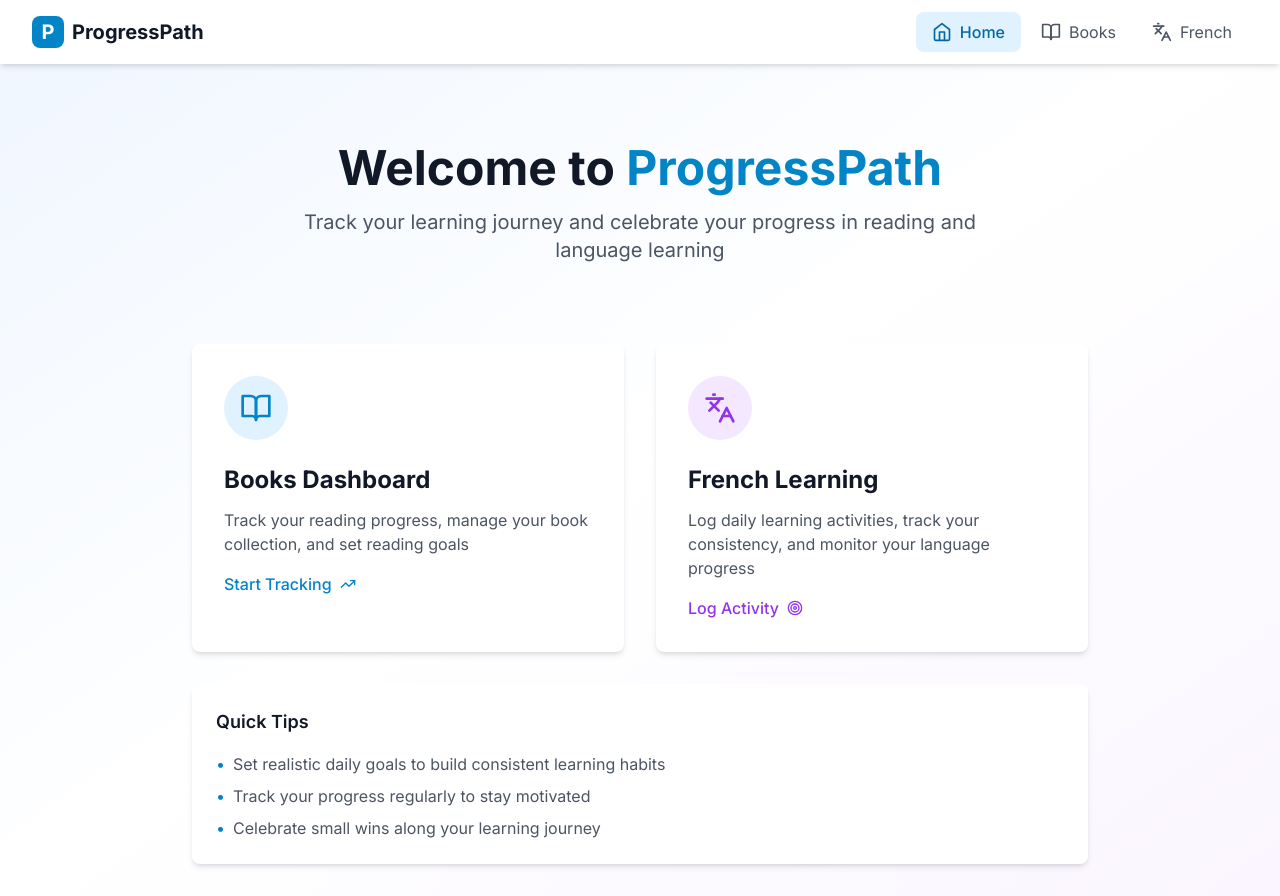
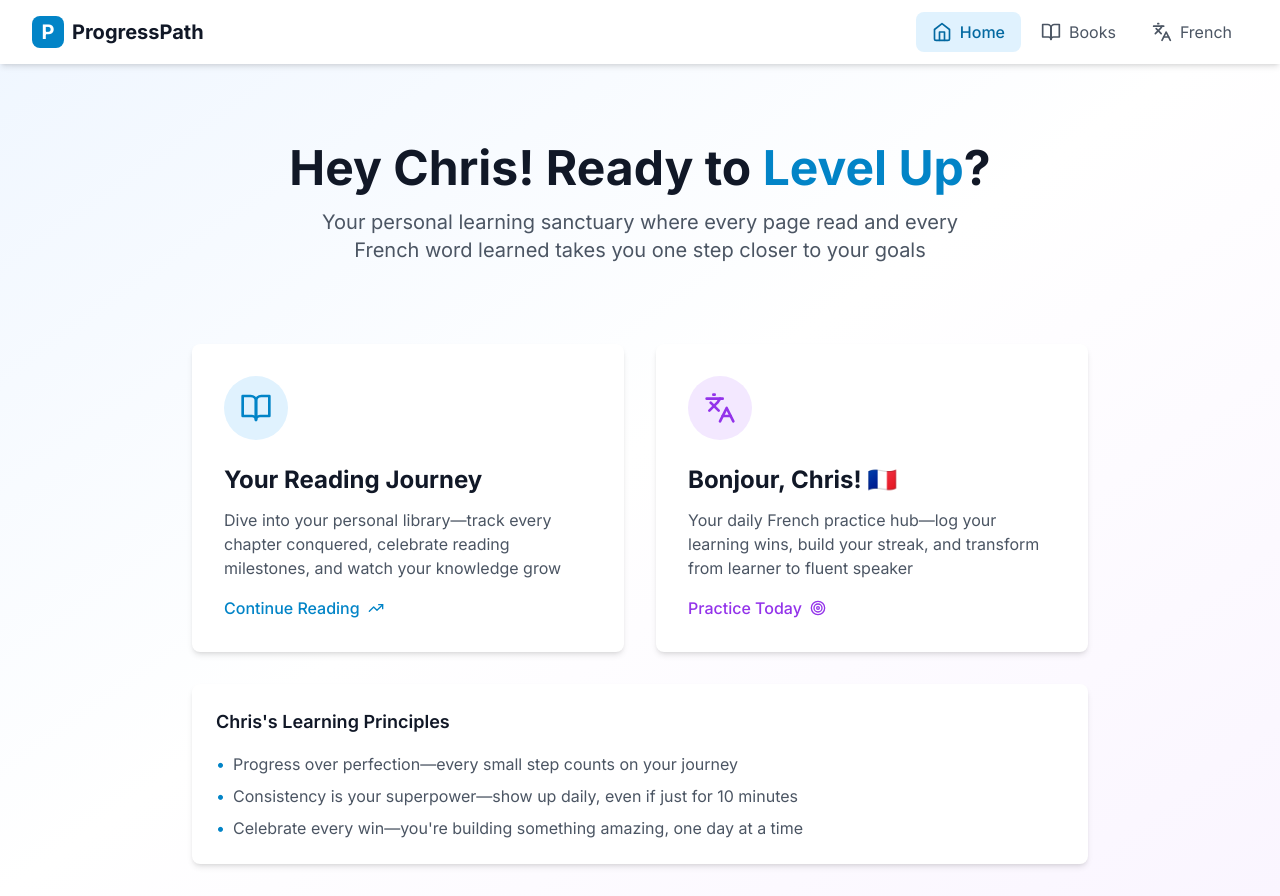
Before and after one commit to RixGem/ProgressPath, a Next.js app: page / in a window 1280 px wide. Built offline with nearby package versions, Linux system fonts and the light colour scheme.

Commit message:
Update homepage with personalized content for Chris

```diff
--- a/app/page.js
+++ b/app/page.js
@@ -7,10 +7,10 @@ export default function Home() {
       {/* Hero Section */}
       <div className="text-center py-12">
         <h1 className="text-5xl font-bold text-gray-900 mb-4">
-          Welcome to <span className="text-primary-600">ProgressPath</span>
+          Hey Chris! Ready to <span className="text-primary-600">Level Up</span>?
         </h1>
         <p className="text-xl text-gray-600 max-w-2xl mx-auto">
-          Track your learning journey and celebrate your progress in reading and language learning
+          Your personal learning sanctuary where every page read and every French word learned takes you one step closer to your goals
         </p>
       </div>
 
@@ -21,12 +21,12 @@ export default function Home() {
           <div className="flex items-center justify-center w-16 h-16 bg-primary-100 rounded-full mb-6">
             <BookOpen className="w-8 h-8 text-primary-600" />
           </div>
-          <h2 className="text-2xl font-bold text-gray-900 mb-3">Books Dashboard</h2>
+          <h2 className="text-2xl font-bold text-gray-900 mb-3">Your Reading Journey</h2>
           <p className="text-gray-600 mb-4">
-            Track your reading progress, manage your book collection, and set reading goals
+            Dive into your personal library—track every chapter conquered, celebrate reading milestones, and watch your knowledge grow
           </p>
           <div className="flex items-center text-primary-600 font-medium">
-            <span>Start Tracking</span>
+            <span>Continue Reading</span>
             <TrendingUp className="w-4 h-4 ml-2" />
           </div>
         </Link>
@@ -36,12 +36,12 @@ export default function Home() {
           <div className="flex items-center justify-center w-16 h-16 bg-purple-100 rounded-full mb-6">
             <Languages className="w-8 h-8 text-purple-600" />
           </div>
-          <h2 className="text-2xl font-bold text-gray-900 mb-3">French Learning</h2>
+          <h2 className="text-2xl font-bold text-gray-900 mb-3">Bonjour, Chris! 🇫🇷</h2>
           <p className="text-gray-600 mb-4">
-            Log daily learning activities, track your consistency, and monitor your language progress
+            Your daily French practice hub—log your learning wins, build your streak, and transform from learner to fluent speaker
           </p>
           <div className="flex items-center text-purple-600 font-medium">
-            <span>Log Activity</span>
+            <span>Practice Today</span>
             <Target className="w-4 h-4 ml-2" />
           </div>
         </Link>
@@ -50,19 +50,19 @@ export default function Home() {
       {/* Stats Overview */}
       <div className="max-w-4xl mx-auto mt-12">
         <div className="card p-6">
-          <h3 className="text-lg font-semibold text-gray-900 mb-4">Quick Tips</h3>
+          <h3 className="text-lg font-semibold text-gray-900 mb-4">Chris's Learning Principles</h3>
           <ul className="space-y-2 text-gray-600">
             <li className="flex items-start">
               <span className="text-primary-600 mr-2">•</span>
-              <span>Set realistic daily goals to build consistent learning habits</span>
+              <span>Progress over perfection—every small step counts on your journey</span>
             </li>
             <li className="flex items-start">
               <span className="text-primary-600 mr-2">•</span>
-              <span>Track your progress regularly to stay motivated</span>
+              <span>Consistency is your superpower—show up daily, even if just for 10 minutes</span>
             </li>
             <li className="flex items-start">
               <span className="text-primary-600 mr-2">•</span>
-              <span>Celebrate small wins along your learning journey</span>
+              <span>Celebrate every win—you're building something amazing, one day at a time</span>
             </li>
           </ul>
         </div>
```
